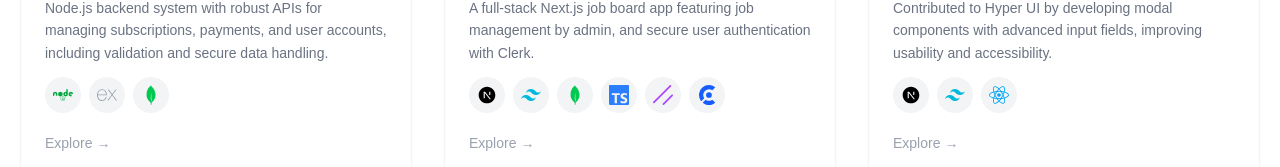
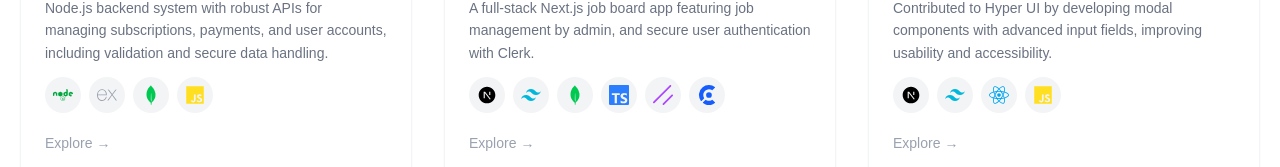
Before and after one commit to kudae3/portfolio, a Next.js app: page / in a window 1280 px wide. Shown: the part 2222-2389 px from the top of the page. Built offline with nearby package versions, Linux system fonts and the light colour scheme.

Commit message:
Add IoLogoJavascript icon to project tech stacks in Work component

```diff
--- a/src/app/components/Work.tsx
+++ b/src/app/components/Work.tsx
@@ -10,6 +10,7 @@ import { SiExpress } from "react-icons/si";
 import { SiTypescript } from "react-icons/si";
 import { SiShadcnui } from "react-icons/si";
 import { SiClerk } from "react-icons/si";
+import { IoLogoJavascript } from "react-icons/io5";
 
 const projects = [
   {
@@ -20,6 +21,7 @@ const projects = [
       <FaNode key="node" className="text-green-600 text-xl" />,
       <SiExpress key="express" className="text-gray-400 text-xl" />,
       <SiMongodb key="mongodb" className="text-green-500 text-xl" />,
+      <IoLogoJavascript key="javascript" className="text-yellow-300 text-xl" />,
     ],
     image: "/projects/code.jpg",
     link: "https://github.com/kudae3/Subscription-tracker",
@@ -53,6 +55,7 @@ const projects = [
       />,
       <RiTailwindCssFill key="tailwind" className="text-cyan-500 text-xl" />,
       <FaReact key="react" className="text-sky-500 text-xl" />,
+      <IoLogoJavascript key="javascript" className="text-yellow-300 text-xl" />,
     ],
     image: "/projects/hyperUI.png",
     link: "https://www.hyperui.dev/components/application/modals",
```
